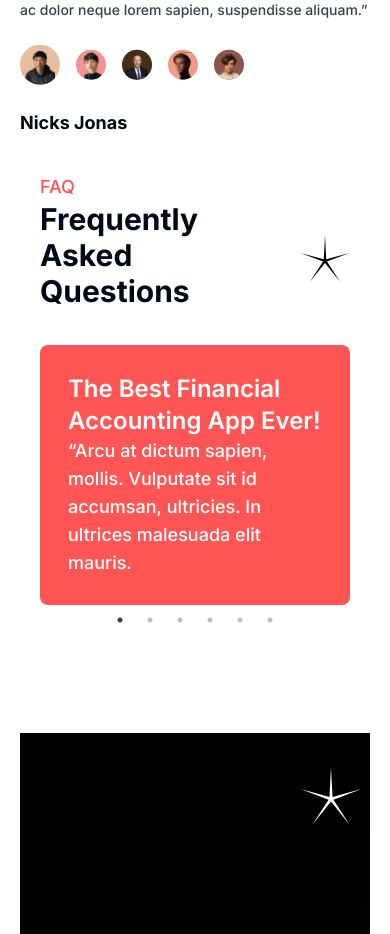
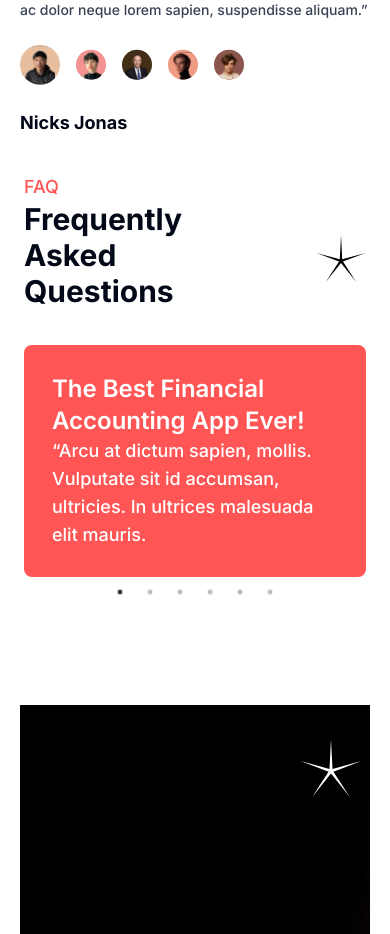
Before and after one commit to tejasvi8686/Responsive-App-Landing-Page-Design, a Next.js app: page / in a window 390 px wide. Shown: the part 3282-4216 px from the top of the page. Built offline with nearby package versions, Linux system fonts and the light colour scheme.

Commit message:
minor change in FAQ

```diff
--- a/components/Faq.tsx
+++ b/components/Faq.tsx
@@ -111,7 +111,7 @@ const Faq = () => {
 
   return (
     <section className="bg-white dark:bg-gray-900 sm:container mx-auto">
-      <div className="px-10 py-9">
+      <div className="sm:px-10  px-6 py-9">
         <div className="flex flex-row items-center lg:gap-60 gap-9">
           <div className="mb-9">
             <h3 className="text-lg font-medium text-[#ff5555]">FAQ</h3>
```
